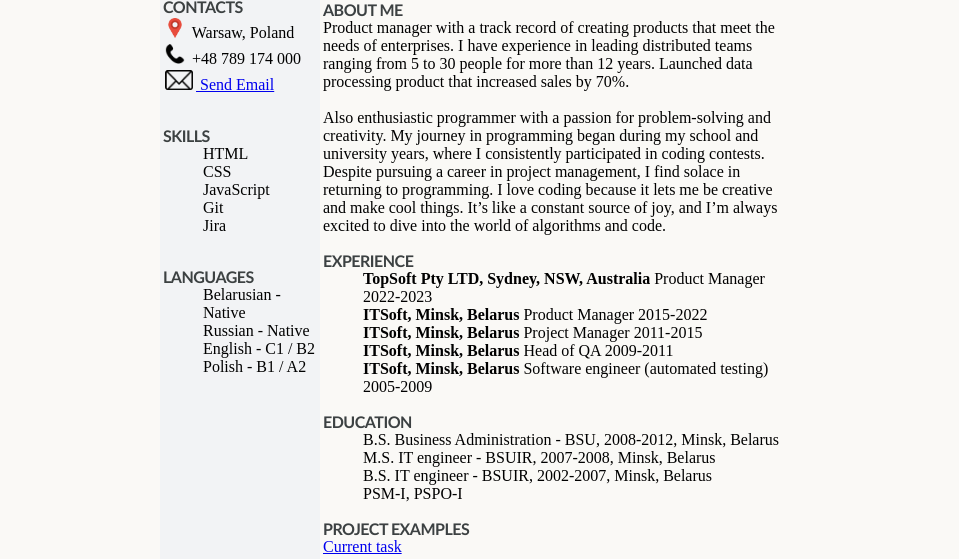
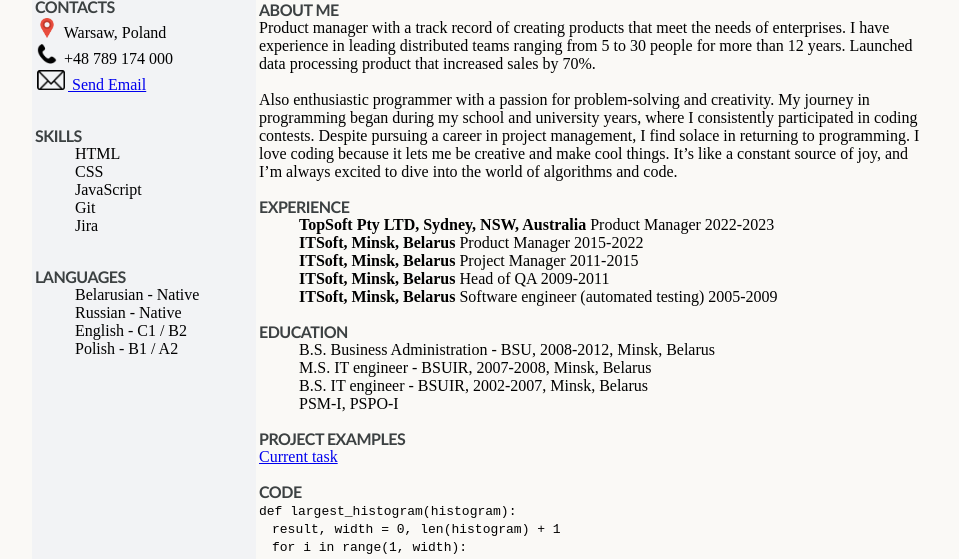
Before and after one commit to vit-aborigen/rsschool-cv, a plain HTML site: page index.html in a window 1280 px wide. Shown: the part 116-675 px from the top of the page, without its empty margins (160-1119 px from the left). Drawn offline with Linux system fonts and the light colour scheme.

Commit message:
refactor: better naming, remove extra id, intendantions

```diff
--- a/index.html
+++ b/index.html
@@ -15,7 +15,7 @@
 
         <main>
             <div class="columns_layout">
-                <div class="column_1">
+                <div class="column_left">
                     <article>
                         <div class="about credentials">
                             <h3>Contacts</h3>
@@ -62,7 +62,7 @@
                     </article>
                 </div>
 
-                <div class="column_2">
+                <div class="column_right">
                     <article>
                         <h3>About me</h3>
                         <div class="right_column">
@@ -94,7 +94,7 @@
 
                         <section class="right_column">
                             <h3>Project Examples</h3>
-                            <a href="https://vit-aborigen.github.io/rsschool-cv/" alt="current task">Current task</a>
+                            <a href="https://vit-aborigen.github.io/rsschool-cv/" title="current task">Current task</a>
                         </section>
 
                         <section class="right_column" id="code_sample">
--- a/style.css
+++ b/style.css
@@ -38,7 +38,7 @@ header {
 }
 
 body {
-    width: 50%;
+    width: 70%;
     margin: auto;
     background-color: #FAF9F6;
 }
@@ -58,14 +58,14 @@ body {
     flex-direction: row;
 }
 
-.column_1 {
+.column_left {
     width: 25%;
     background-color: #F2F3F5;
     padding-right: 5px;
     justify-content: flex-start;
 }
 
-.column_2 {
+.column_right {
     width: 75%;
     padding: 3px;
 }
```
Lines whose indentation alone changed are shown as unchanged.
